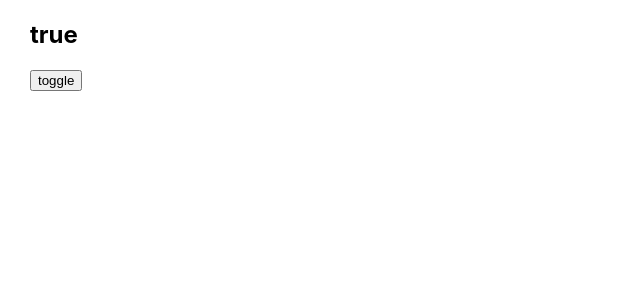
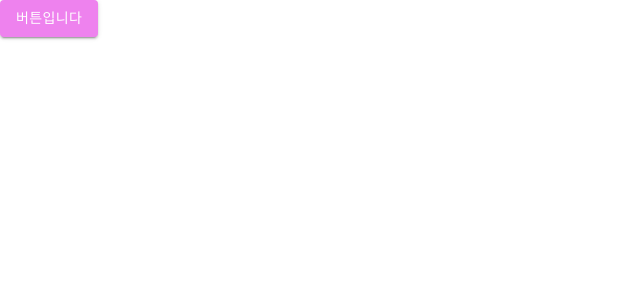
Before and after one commit to Bam-j/react-study, a React (Create React App) app: page / in a window 1280 px wide. Shown: the top 300 px of the page, without its empty margins (0-640 px from the left). Built offline with nearby package versions, Linux system fonts and the light colour scheme.

Commit message:
mui추가

```diff
--- a/package.json
+++ b/package.json
@@ -3,6 +3,9 @@
   "version": "1.0.0",
   "private": true,
   "dependencies": {
+    "@emotion/react": "^11.11.1",
+    "@emotion/styled": "^11.11.0",
+    "@mui/material": "^5.14.10",
     "@testing-library/react": "^11.1.0",
     "@testing-library/user-event": "^12.1.10",
     "axios": "^0.25.0",
--- a/src/App.js
+++ b/src/App.js
@@ -1,11 +1,17 @@
-import React from 'react';
 import './App.css';
-import CustomHook from './codes/CustomHook';
+import { Button } from '@mui/material';
 
 function App() {
     return (
       <>
-        <CustomHook/>
+        <Button
+          variant="contained"
+          sx={{
+            backgroundColor: 'violet',
+          }}
+        >
+          버튼입니다
+        </Button>
       </>
     );
 }
```
Also changed, not shown: 2 other files (tests, documents, lock files or other folders).
